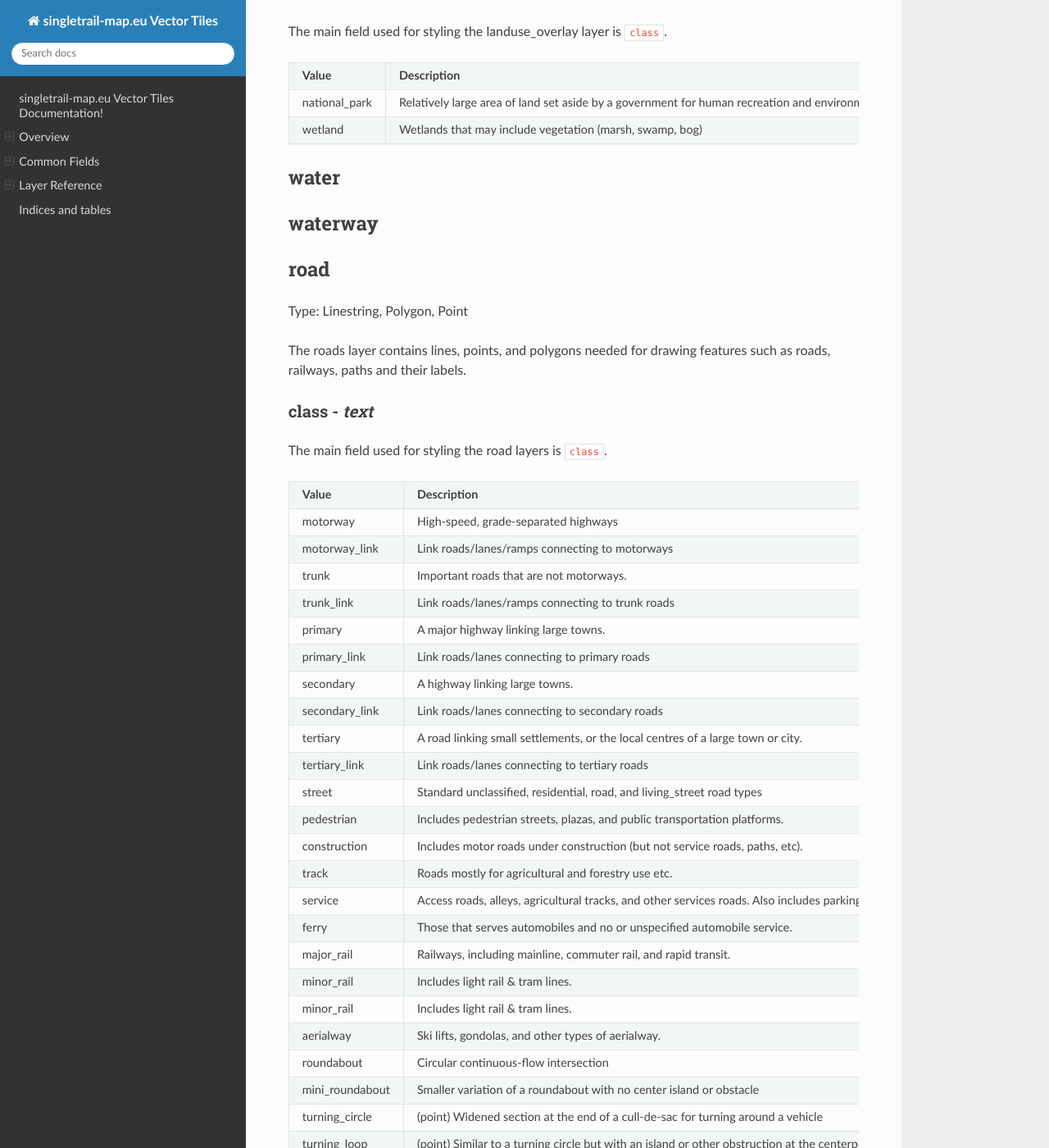
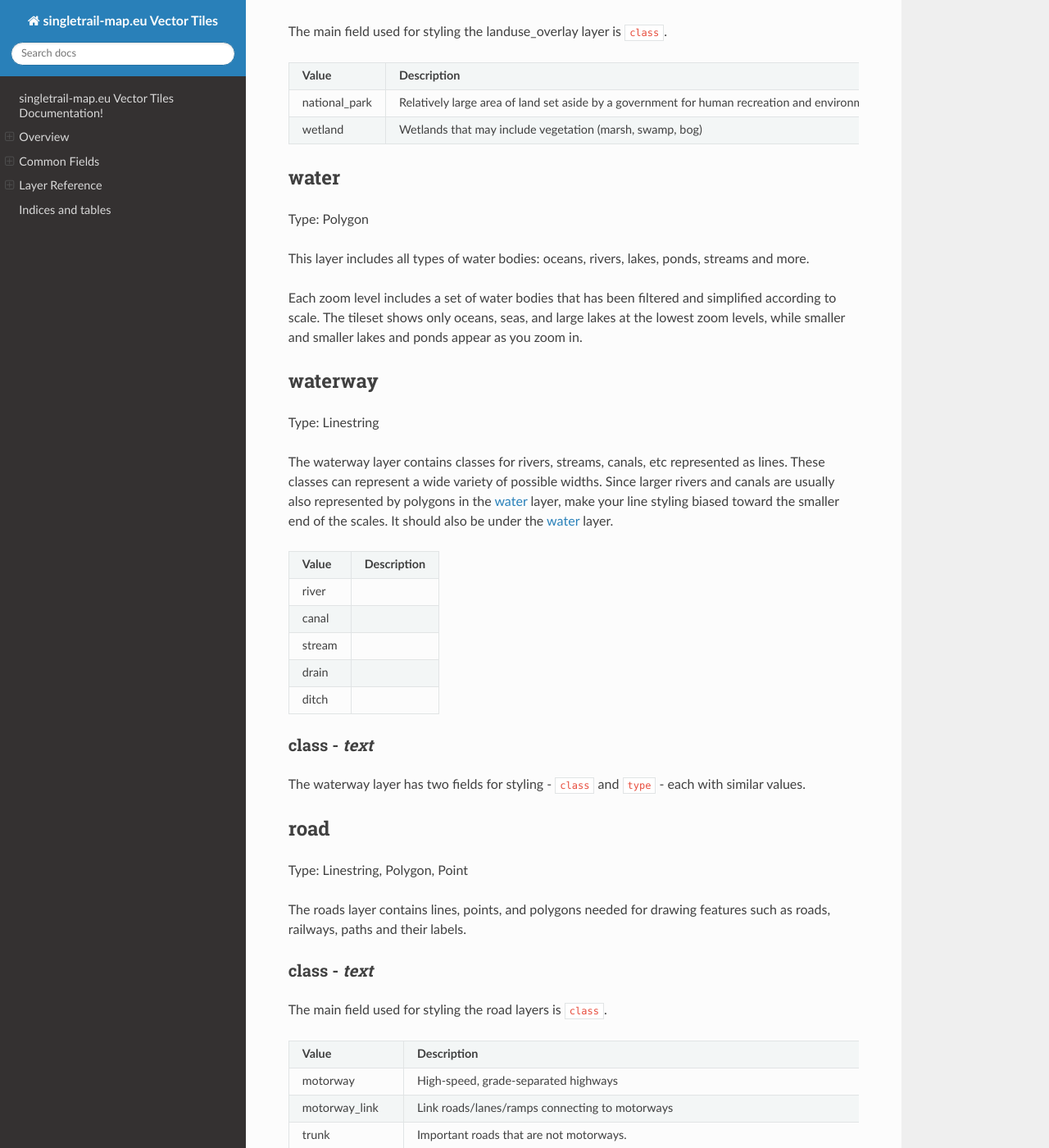
Before and after one commit to joe-akeem/contour-tiles, a Sphinx documentation site: the page built from docs/source/index.rst, in a window 1280 px wide and 1400 px high, scrolled down 2621 px. Shown: the whole window at 82% size. Built offline with Sphinx 7.4.7 and the Read the Docs theme 2.0.0, drawn with Linux system fonts in a browser that asks for light colours; the version number could not be read and is left out.

Commit message:
Added documentation for water and waterway layers.

```diff
--- a/docs/source/index.rst
+++ b/docs/source/index.rst
@@ -154,11 +154,40 @@ The main field used for styling the landuse_overlay layer is ``class``.
 
 water
 -----
+Type: Polygon
+
+This layer includes all types of water bodies: oceans, rivers, lakes, ponds, streams and more.
+
+Each zoom level includes a set of water bodies that has been filtered and simplified according to scale. The tileset
+shows only oceans, seas, and large lakes at the lowest zoom levels, while smaller and smaller lakes and ponds appear as you zoom in.
 
 .. _waterway:
 
 waterway
 --------
+Type: Linestring
+
+The waterway layer contains classes for rivers, streams, canals, etc represented as lines. These classes can represent
+a wide variety of possible widths. Since larger rivers and canals are usually also represented by polygons in the
+:ref:`water` layer, make your line styling biased toward the smaller end of the scales. It should also be under the :ref:`water` layer.
+
++------------------------+----------------------------------------------------------------------+
+| **Value**              | **Description**                                                      |
++------------------------+----------------------------------------------------------------------+
+| river                  |                                                                      |
++------------------------+----------------------------------------------------------------------+
+| canal                  |                                                                      |
++------------------------+----------------------------------------------------------------------+
+| stream                 |                                                                      |
++------------------------+----------------------------------------------------------------------+
+| drain                  |                                                                      |
++------------------------+----------------------------------------------------------------------+
+| ditch                  |                                                                      |
++------------------------+----------------------------------------------------------------------+
+
+class - *text*
+^^^^^^^^^^^^^^
+The waterway layer has two fields for styling - ``class`` and ``type`` - each with similar values.
 
 .. _road:
 
@@ -328,6 +357,7 @@ Possible ``aerialway`` class type values:
 | aerialway              | Other or unspecified type of aerialway                               |
 +------------------------+----------------------------------------------------------------------+
 
+
 Indices and tables
 ==================
 
```
